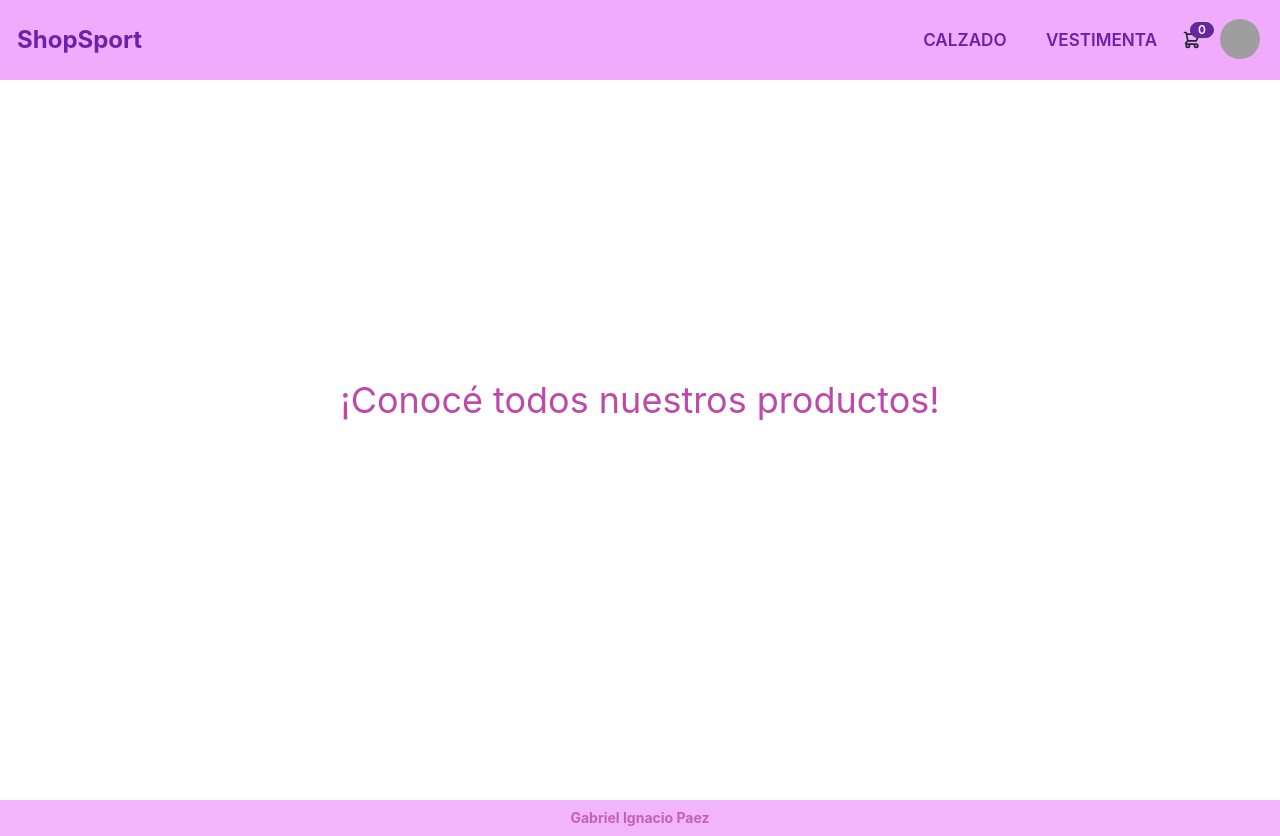
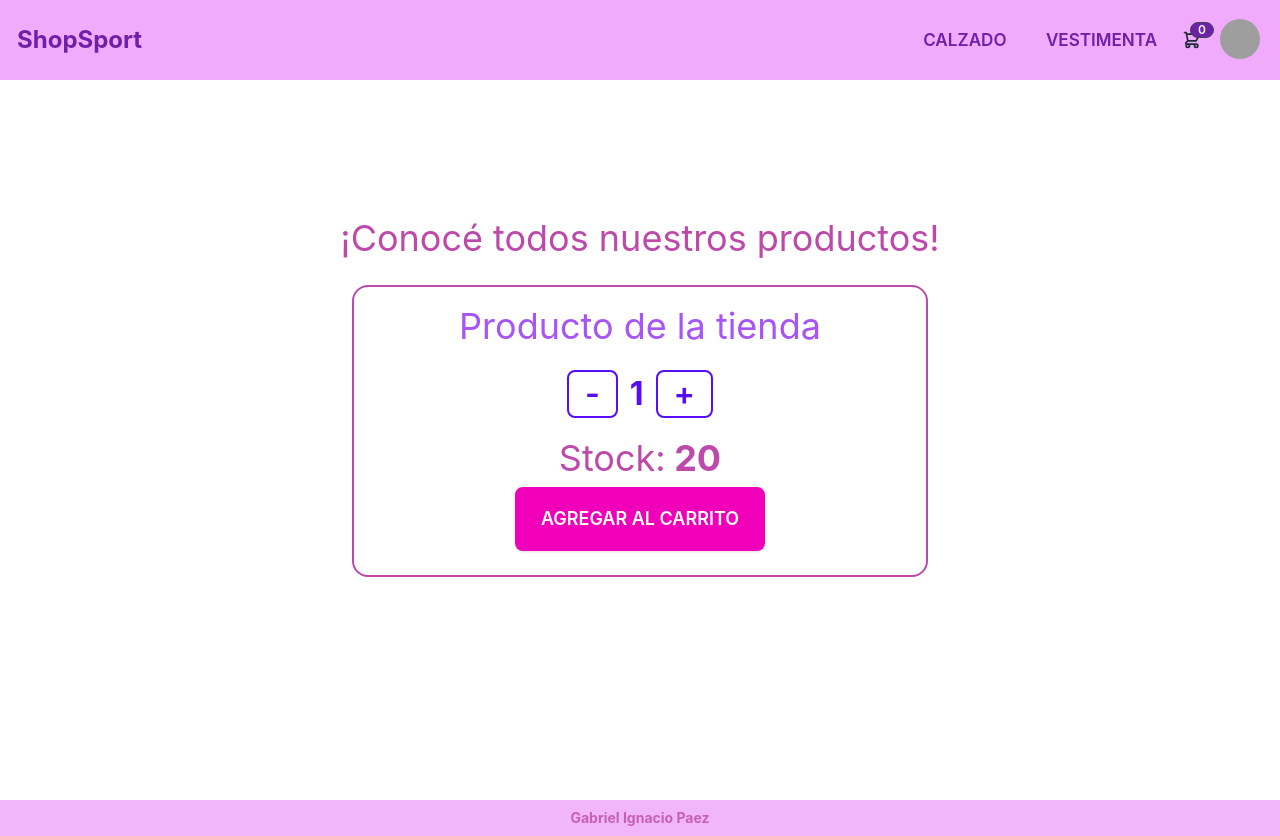
Before and after one commit to gabrielp92/tienda-reactjs, a React (Create React App) app: page / in a window 1280 px wide. Built offline with nearby package versions, Linux system fonts and the light colour scheme; grey boxes are pictures that could not be loaded.

Commit message:
creación de ItemCount.js

```diff
--- /dev/null
+++ b/src/components/ItemCount.js
@@ -0,0 +1,39 @@
+import { useState } from "react";
+
+const ItemCount = ({stock, initial, onAdd}) => {
+
+  const [count, setCount] = useState(1);
+  const [disableBtn, setDisableBtn] = useState('false');
+  const [stockProd, setStock] = useState(stock);
+
+  return (
+  <div className="flex-col m-3 mt-5 py-3 border-2 rounded-box">
+    <label className="text-fuchsia-500">Producto de la tienda</label>
+    <div className="mt-3 mb-3 text-primary flex-row">
+      <button className="btn btn-outline btn-primary border-2 text-[2rem]" onClick={() => {
+        if(count == 1)
+          document.getElementById('agregarAlCarrito').disabled = disableBtn;
+        if(count >= 1)
+          setCount(onAdd(count,-1))
+      }}>-</button>
+      <strong className="px-3 text-[2rem]">{count}</strong>
+      <button className="btn btn-outline btn-primary border-2 text-[2rem]" onClick={() => {
+        if(count == 0 && stockProd !=0)
+          document.getElementById('agregarAlCarrito').disabled = !disableBtn;
+        setCount(onAdd(count,1));
+      }}>+</button>
+    </div>
+    <div>
+      <label>Stock:</label>
+      <strong> {stockProd}</strong>
+    </div>
+    <button id="agregarAlCarrito" className="shadow btn btn-sm md:btn-md lg:btn-lg btn-secondary mb-3 px-3 border-2 text-primary-content" onClick={() => {
+      if(stockProd - count == 0)
+        document.getElementById('agregarAlCarrito').disabled = disableBtn;
+      if(stockProd - count >= 0)
+        setStock(stockProd - count);
+    }}>Agregar al carrito</button>
+  </div>
+  )
+}
+export default ItemCount
--- a/src/components/ItemListContainer.js
+++ b/src/components/ItemListContainer.js
@@ -1,6 +1,15 @@
+import ItemCount from "./ItemCount"
+
+const onAdd = (suma, num) => { return suma += num; };
+
 const ItemListContainer = ({greeting}) => {
   return (
-    <div>{greeting}</div>
+    <div className="flex-col">
+      <div>
+        {greeting}
+      </div>
+      <ItemCount stock="20" initial="1" onAdd={onAdd}/>
+    </div>
   )
 }
 export default ItemListContainer
```
Also changed, not shown: 11 other files (tests, documents, lock files or other folders).
